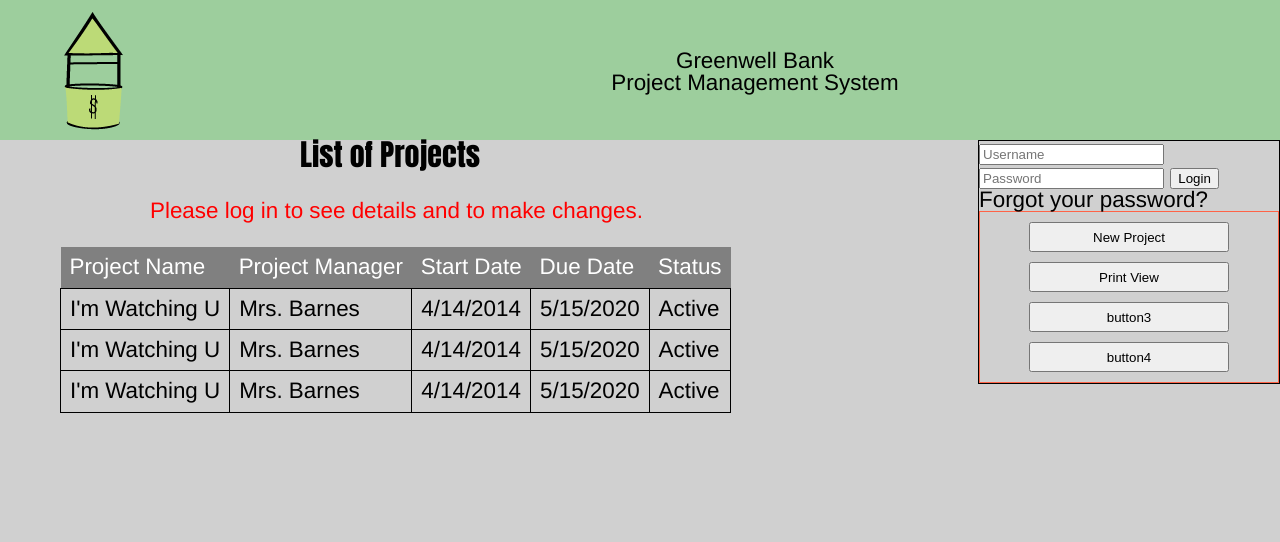
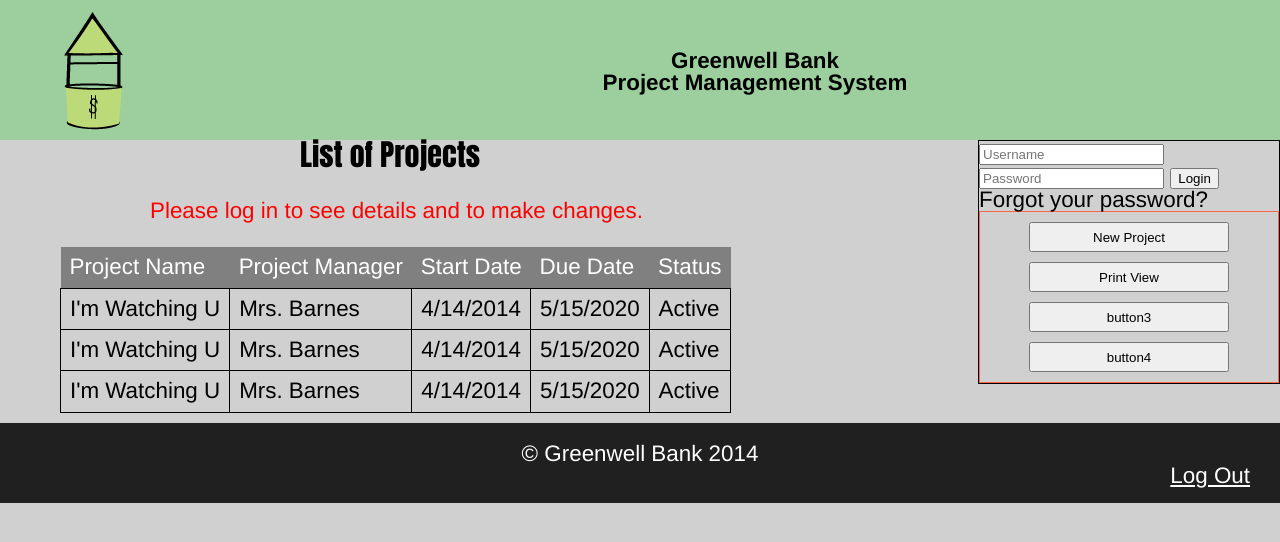
Before and after one commit to temporizer/ctec227-final, a PHP site: page / in a window 1280 px wide. Shown: the top 542 px of the page. Run offline with PHP 8.4, Linux system fonts and the light colour scheme; a stand-in replaces the project's code that opens the database connection; some libraries are stand-ins or nearby versions.

Commit message:
changes in-class
CSS added footer styling and text
Bolded Header text

```diff
--- a/css/style.css
+++ b/css/style.css
@@ -130,3 +130,22 @@ td {
   height: 30px;
   margin: 10px auto;
 }
+#footer {
+  width:100%;
+  height:80px;
+  background-color: #202020 ;
+}
+#footer a{
+  color:#ffffff;
+  float:right;
+  padding-right:30px;
+}
+.white {
+  color:#ffffff;
+  margin-top:10px;
+  padding-top:20px;
+  text-align:center;
+}
+strong {
+  font-weight: bold;
+}
--- a/includes/footer.inc.php
+++ b/includes/footer.inc.php
@@ -3,6 +3,8 @@
 <div id="root_footer"></div>
 	</section> <!-- end wrapper -->
 		<footer id="footer">
+			<p class="white">&#169; Greenwell Bank 2014</p>
+			<p><a href="logout.php">Log Out</a></p>
 
 		</footer>
 
--- a/includes/header.inc.php
+++ b/includes/header.inc.php
@@ -20,8 +20,8 @@
 
 			</div> <!-- end logo -->
 			<div class="title">
-			<p>Greenwell Bank</p>
-			<p>Project Management System</p>
+			<p><strong>Greenwell Bank</strong></p>
+			<p><strong>Project Management System</strong></p>
 			</div>
 
 			<nav>
```
